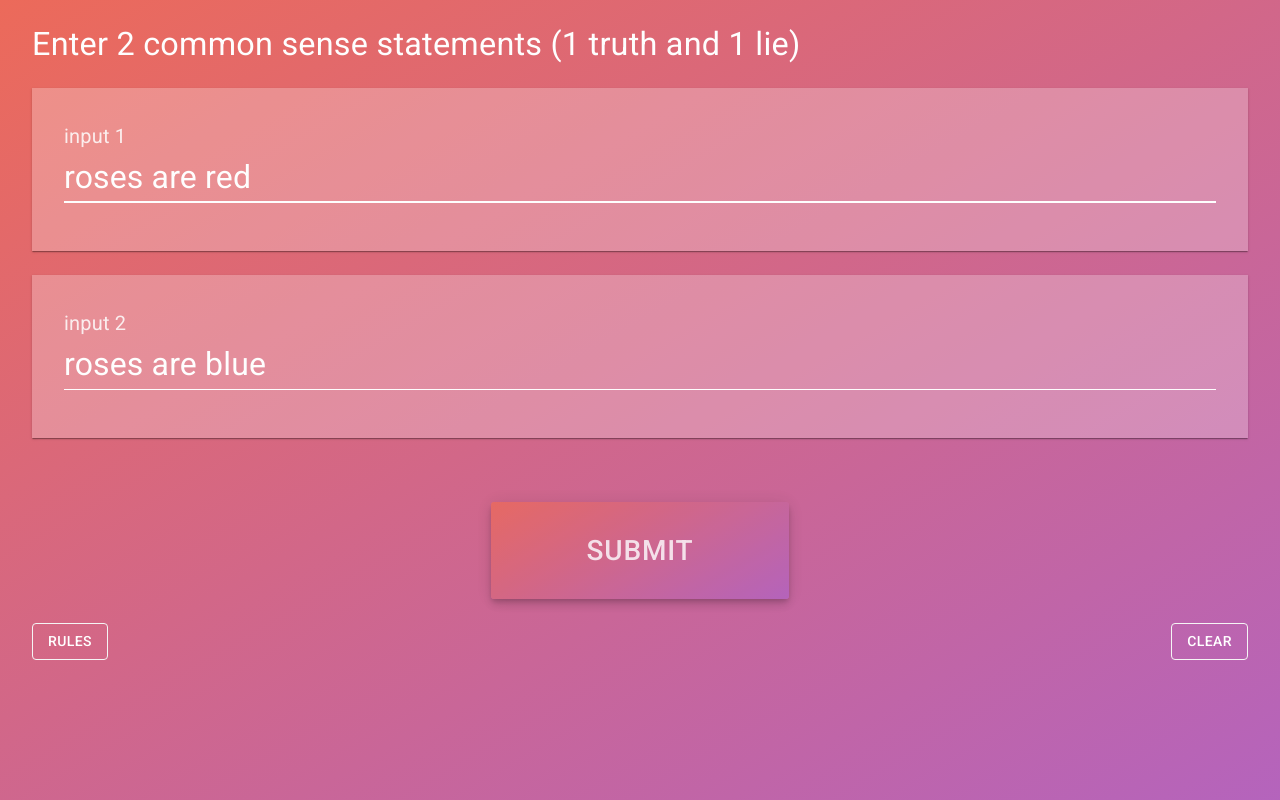
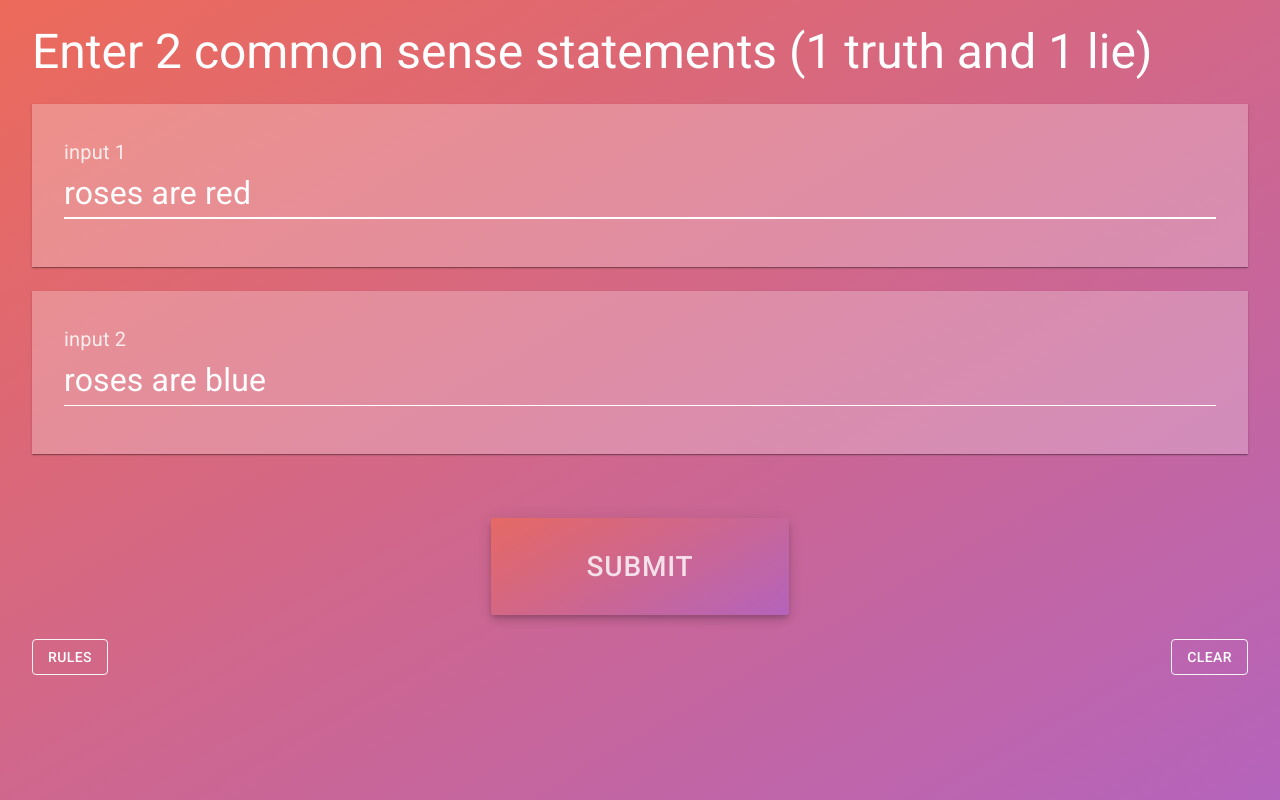
Before and after one commit to isi-usc-edu/mcs-demo, a React (Create React App) app: page / in a window 1280 px wide. Built offline with nearby package versions, Linux system fonts and the light colour scheme.

Commit message:
Make the header text font size consistent across components

```diff
--- a/src/App.js
+++ b/src/App.js
@@ -178,8 +178,8 @@ class App extends React.Component {
           <CssBaseline />
           <Rules open={openRules} onClose={this.handleCloseRules.bind(this)} />
           <Typography
-            component="h4"
-            variant="h4"
+            component="h3"
+            variant="h3"
             className={classes.header}>
             Enter 2 common sense statements (1 truth and 1 lie)
           </Typography>
--- a/src/components/Evaluate.js
+++ b/src/components/Evaluate.js
@@ -12,6 +12,7 @@ const styles = theme => ({
   buttonYes: {
     color: 'whitesmoke',
     background: 'darkgreen',
+    fontSize: theme.spacing(3),
     margin: theme.spacing(2, 5),
     padding: theme.spacing(2, 10),
     '&:hover': {
@@ -21,6 +22,7 @@ const styles = theme => ({
   buttonNo: {
     color: 'whitesmoke',
     background: 'darkred',
+    fontSize: theme.spacing(3),
     margin: theme.spacing(2, 5),
     padding: theme.spacing(2, 10),
     '&:hover': {
@@ -42,8 +44,8 @@ class Evaluate extends React.Component {
     return (
       <div>
         <Typography
-          component="h2"
-          variant="h2"
+          component="h3"
+          variant="h3"
           className={classes.header}>
           Was the machine output correct?
         </Typography>
```
